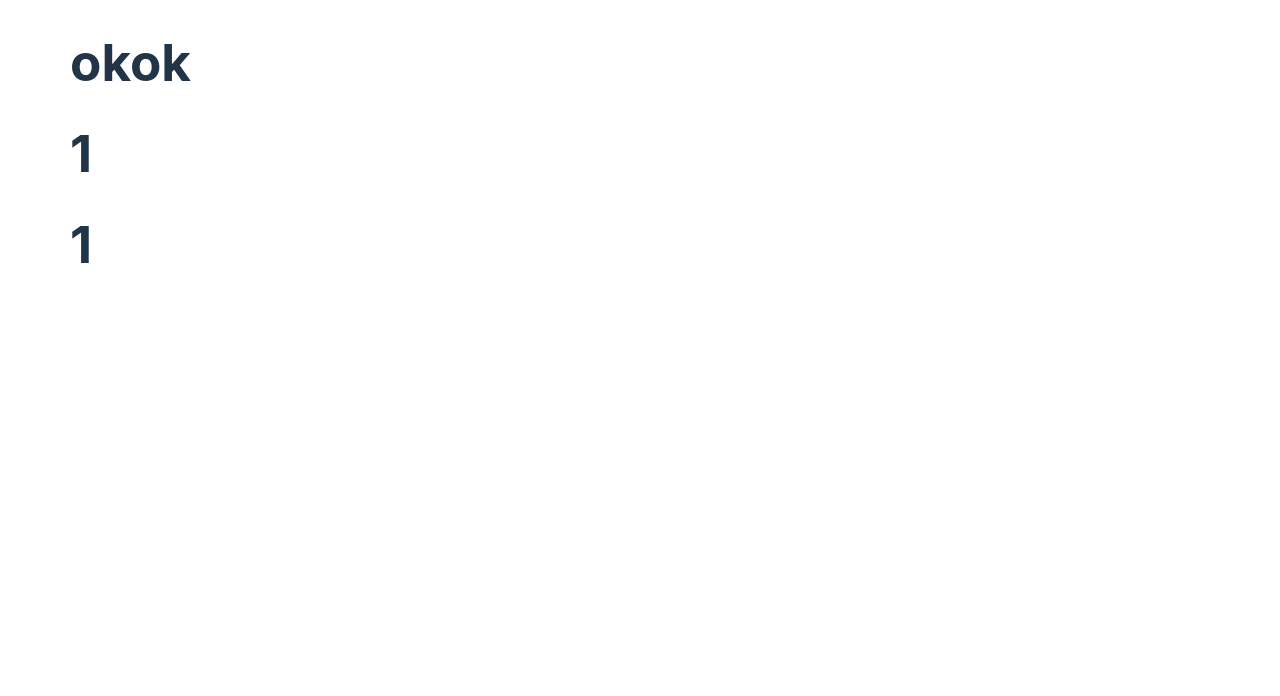
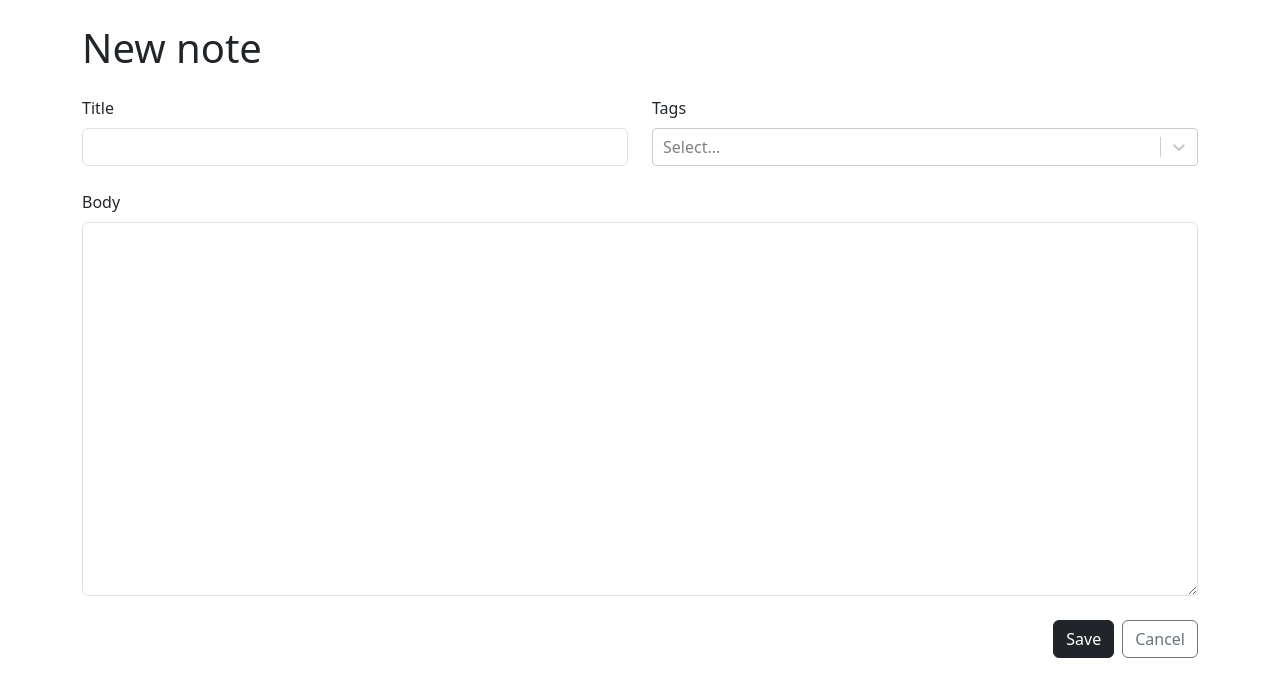
Before and after one commit to On1zuma/Notless, a React (Vite) app: page /new in a window 1280 px wide. Shown: the top 696 px of the page. Built offline with nearby package versions, Linux system fonts and the light colour scheme.

Commit message:
feat: added a new form of creation

```diff
--- a/package.json
+++ b/package.json
@@ -14,11 +14,14 @@
     "react": "^18.2.0",
     "react-bootstrap": "^2.9.1",
     "react-dom": "^18.2.0",
-    "react-router-dom": "^6.17.0"
+    "react-router-dom": "^6.17.0",
+    "react-select": "^5.7.7",
+    "uuid": "^9.0.1"
   },
   "devDependencies": {
     "@types/react": "^18.2.15",
     "@types/react-dom": "^18.2.7",
+    "@types/uuid": "^9.0.6",
     "@typescript-eslint/eslint-plugin": "^6.0.0",
     "@typescript-eslint/parser": "^6.0.0",
     "@vitejs/plugin-react": "^4.0.3",
--- a/src/App.tsx
+++ b/src/App.tsx
@@ -1,23 +1,71 @@
-import "bootstrap/dist/css/bootstrap-grid.min.css"
-import { Container } from 'react-bootstrap'
-import {Routes, Route, Navigate} from "react-router-dom"
-import { NewNote } from './NewNote'
+import { Container } from "react-bootstrap";
+import { Routes, Route, Navigate } from "react-router-dom";
+import { NewNote } from "./NewNote";
+import "bootstrap/dist/css/bootstrap.min.css";
+import { useLocalStorage } from "./useLocalStorage";
+import { useMemo } from "react"
+import { v4 as uuidV4} from "uuid"
+
+export type Note = {
+  id: string
+} & NoteData
+
+export type RawNote = {
+  id: string
+} & RawNoteData
+
+export type RawNoteData = {
+  title: string
+  markdown: string
+  tagIds: string[]
+}
+
+export type NoteData = {
+  title: string
+  markdown: string
+  tags: Tag[]
+}
+
+export type Tag = {
+  id: string
+  label: string
+}
 
 function App() {
+  const [notes, setNotes] = useLocalStorage<RawNote[]>("NOTES", []);
+  const [tags, setTags] = useLocalStorage<Tag[]>("TAGS", []);
 
+  const notesWithTags = useMemo(() => {
+    return notes.map(note => {
+      return { ...note, tags: tags.filter(tag => note.tagIds.includes(tag.id))}
+    })
+  }, [notes, tags])
+
+  function onCreateNote({tags, ...data}: NoteData){
+    setNotes(prevNotes => {
+      return [...prevNotes, {...data, id: uuidV4(), tagIds: tags.map(tag => tag.id)}]
+    })
+  }
+
+  function addTag(tag: Tag){
+    setTags(prev => [...prev, tag])
+  }
+
+//30:24
   return (
-    <Container className='my-4'>
+    <Container className="my-4">
       <Routes>
-        <Route path='/' element={<h1>Hi</h1>}/>
-        <Route path='/new' element={<NewNote />}/>
-        <Route path='/:id'>
+        <Route path="/" element={<h1>Hi</h1>} />
+        <Route path="/new" element={<NewNote onSubmit={onCreateNote} onAddTag={addTag} availableTags={tags} />} />
+
+        <Route path="/:id">
           <Route index element={<h1>Show</h1>} />
-          <Route path='edit' element={<h1>Edit</h1>} />
+          <Route path="edit" element={<h1>Edit</h1>} />
         </Route>
-        <Route path='*' element={<Navigate to="/" />}/>
+        <Route path="*" element={<Navigate to="/" />} />
       </Routes>
     </Container>
-  )
+  );
 }
 
-export default App
+export default App;
--- a/src/NewNote.tsx
+++ b/src/NewNote.tsx
@@ -1,10 +1,17 @@
+import { NoteData, Tag } from "./App";
 import { NoteForm } from "./NoteForm";
 
-export function NewNote() {
+type NewNoteProps = {
+    onSubmit: (data: NoteData) => void
+    onAddTag: (tag: Tag) => void
+    availableTags: Tag[]
+}
+
+export function NewNote({ onSubmit, onAddTag, availableTags } : NewNoteProps) {
     return (
         <>
-            <h1 className="mb-4">okok</h1>
-            <NoteForm />
+            <h1 className="mb-4">New note</h1>
+            <NoteForm onSubmit={onSubmit} onAddTag={onAddTag} availableTags={availableTags}/>
         </>
     )
 }
--- a/src/NoteForm.tsx
+++ b/src/NoteForm.tsx
@@ -1,12 +1,82 @@
-import { Form, Stack } from "react-bootstrap";
+import { useRef, FormEvent, useState } from "react";
+import { Form, Stack, Col, Row, Button } from "react-bootstrap";
+import { Link, useNavigate } from "react-router-dom";
+import CreatableReactSelect from "react-select/creatable";
+import { NoteData, Tag } from "./App";
+import { v4 as uuidV4} from "uuid"
 
-export function NoteForm() {
-    return(
-        <Form>
-            <Stack gap={4}>
-                <h1>1</h1>
-                <h1>1</h1>
-            </Stack>
-        </Form>
-    )
+type NoteFormProps = {
+    onSubmit: (data: NoteData) => void
+    onAddTag: (tag: Tag) => void
+    availableTags: Tag[]
 }
+
+export function NoteForm({ onSubmit, onAddTag, availableTags }: NoteFormProps) {
+  const titleRef = useRef<HTMLInputElement>(null);
+  const markdownRef = useRef<HTMLTextAreaElement>(null);
+  const [selectedTags, setSelectedTags] = useState<Tag[]>([])
+  const navigate = useNavigate()
+
+  function handleSubmit(e: FormEvent) {
+    e.preventDefault();
+
+    onSubmit({
+        title: titleRef.current!.value,
+        markdown: markdownRef.current!.value,
+        tags: []
+    })
+    navigate("..");
+  }
+
+  return (
+    <Form onSubmit={handleSubmit}>
+      <Stack gap={4}>
+        <Row>
+          <Col>
+            <Form.Group controlId="title">
+              <Form.Label>Title</Form.Label>
+              <Form.Control ref={titleRef} required />
+            </Form.Group>
+          </Col>
+          <Col>
+            <Form.Group controlId="tags">
+              <Form.Label>Tags</Form.Label>
+              <CreatableReactSelect
+              onCreateOption={label => {
+                const newTag = { id: uuidV4(), label}
+                onAddTag(newTag)
+                setSelectedTags(prev => [...prev, newTag])
+              }}
+              value={selectedTags.map(tag => {
+                return { label: tag.label, value:tag.id }
+              })}
+              options={availableTags.map(tag => { return { label: tag.label, value: tag.id}})}
+              onChange={tags => {
+                setSelectedTags(tags.map(tag =>{
+                    return { label: tag.label, id: tag.value}
+                }))
+              }}
+              isMulti />
+            </Form.Group>
+          </Col>
+        </Row>
+
+        <Form.Group controlId="markdown">
+          <Form.Label>Body</Form.Label>
+          <Form.Control required as="textarea" ref={markdownRef} rows={15} />
+        </Form.Group>
+
+        <Stack direction="horizontal" gap={2} className="justify-content-end">
+          <Button type="submit" variant="dark">
+            Save
+          </Button>
+          <Link to="..">
+            <Button type="button" variant="outline-secondary">
+              Cancel
+            </Button>
+          </Link>
+        </Stack>
+      </Stack>
+    </Form>
+  );
+}
--- a/src/index.css
+++ /dev/null
@@ -1,61 +0,0 @@
-:root {
-  font-family: Inter, system-ui, Avenir, Helvetica, Arial, sans-serif;
-  line-height: 1.5;
-  font-weight: 400;
-
-  color-scheme: light dark;
-  color: rgba(255, 255, 255, 0.87);
-  background-color: #242424;
-
-  font-synthesis: none;
-  text-rendering: optimizeLegibility;
-  -webkit-font-smoothing: antialiased;
-  -moz-osx-font-smoothing: grayscale;
-  -webkit-text-size-adjust: 100%;
-}
-
-a {
-  font-weight: 500;
-  color: #646cff;
-  text-decoration: inherit;
-}
-a:hover {
-  color: #535bf2;
-}
-
-h1 {
-  font-size: 3.2em;
-  line-height: 1.1;
-}
-
-button {
-  border-radius: 8px;
-  border: 1px solid transparent;
-  padding: 0.6em 1.2em;
-  font-size: 1em;
-  font-weight: 500;
-  font-family: inherit;
-  background-color: #1a1a1a;
-  cursor: pointer;
-  transition: border-color 0.25s;
-}
-button:hover {
-  border-color: #646cff;
-}
-button:focus,
-button:focus-visible {
-  outline: 4px auto -webkit-focus-ring-color;
-}
-
-@media (prefers-color-scheme: light) {
-  :root {
-    color: #213547;
-    background-color: #ffffff;
-  }
-  a:hover {
-    color: #747bff;
-  }
-  button {
-    background-color: #f9f9f9;
-  }
-}
--- a/src/main.tsx
+++ b/src/main.tsx
@@ -1,7 +1,6 @@
 import React from 'react'
 import ReactDOM from 'react-dom/client'
 import App from './App.tsx'
-import './index.css'
 import { BrowserRouter } from "react-router-dom"
 
 ReactDOM.createRoot(document.getElementById('root')!).render(
--- /dev/null
+++ b/src/useLocalStorage.ts
@@ -0,0 +1,23 @@
+import { useState, useEffect } from "react"
+
+export function useLocalStorage<T>(key: string, initialValue: T | (() => T)) {
+    const [value, setValue] = useState<T>(() => {
+        const jsonValue = localStorage.getItem(key);
+        if(jsonValue == null){
+            if(typeof initialValue === "function"){
+                return (initialValue as () => T)()
+            } else {
+                return initialValue
+            }
+
+        } else {
+            return JSON.parse(jsonValue)
+        }
+    })
+
+    useEffect(() => {
+        localStorage.setItem(key, JSON.stringify(value))
+    }, [value, key])
+
+    return [value, setValue] as [T, typeof setValue]
+}
```
Also changed, not shown: 1 other file (tests, documents, lock files or other folders).
